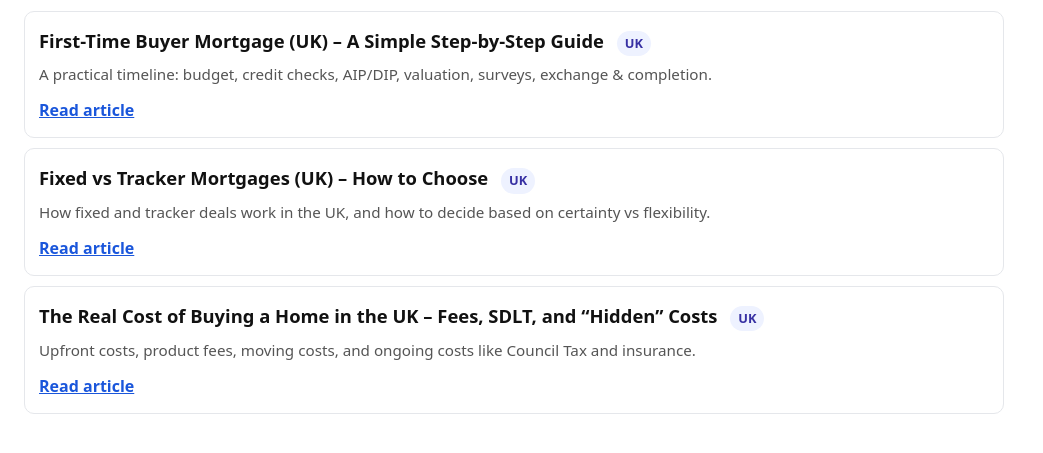
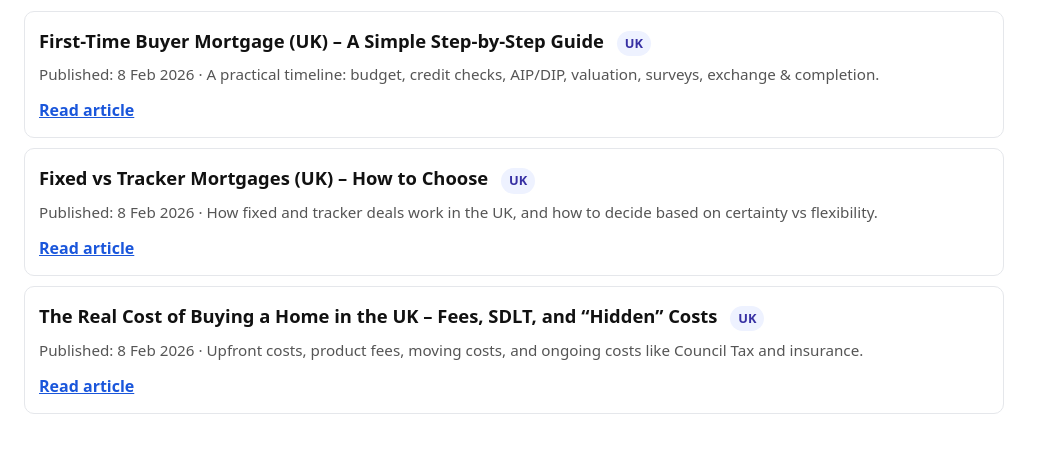
Before and after one commit to lamhk/mortgage-calculator, a plain HTML site: page articles.html in a window 1280 px wide. Shown: the part 145-598 px from the top of the page, without its empty margins (0-1043 px from the left). Drawn offline with Linux system fonts and the light colour scheme.

Commit message:
Add published dates to articles

```diff
--- a/articles.html
+++ b/articles.html
@@ -25,7 +25,7 @@
   <ul class="list">
     <li class="item">
       <h2>First-Time Buyer Mortgage (UK) – A Simple Step-by-Step Guide <span class="tag">UK</span></h2>
-      <p class="meta">A practical timeline: budget, credit checks, AIP/DIP, valuation, surveys, exchange &amp; completion.</p>
+      <p class="meta">Published: <time datetime="2026-02-08">8 Feb 2026</time> · A practical timeline: budget, credit checks, AIP/DIP, valuation, surveys, exchange &amp; completion.</p>
       <div class="links">
         <a href="./articles/first-time-buyer-guide.html">Read article</a>
       </div>
@@ -33,7 +33,7 @@
 
     <li class="item">
       <h2>Fixed vs Tracker Mortgages (UK) – How to Choose <span class="tag">UK</span></h2>
-      <p class="meta">How fixed and tracker deals work in the UK, and how to decide based on certainty vs flexibility.</p>
+      <p class="meta">Published: <time datetime="2026-02-08">8 Feb 2026</time> · How fixed and tracker deals work in the UK, and how to decide based on certainty vs flexibility.</p>
       <div class="links">
         <a href="./articles/fixed-vs-tracker.html">Read article</a>
       </div>
@@ -41,7 +41,7 @@
 
     <li class="item">
       <h2>The Real Cost of Buying a Home in the UK – Fees, SDLT, and “Hidden” Costs <span class="tag">UK</span></h2>
-      <p class="meta">Upfront costs, product fees, moving costs, and ongoing costs like Council Tax and insurance.</p>
+      <p class="meta">Published: <time datetime="2026-02-08">8 Feb 2026</time> · Upfront costs, product fees, moving costs, and ongoing costs like Council Tax and insurance.</p>
       <div class="links">
         <a href="./articles/real-cost-of-buying-uk.html">Read article</a>
       </div>
```
Also changed, not shown: articles/first-time-buyer-guide.html (+1 -0 lines), articles/fixed-vs-tracker.html (+2 -0 lines), articles/real-cost-of-buying-uk.html (+2 -0 lines).
